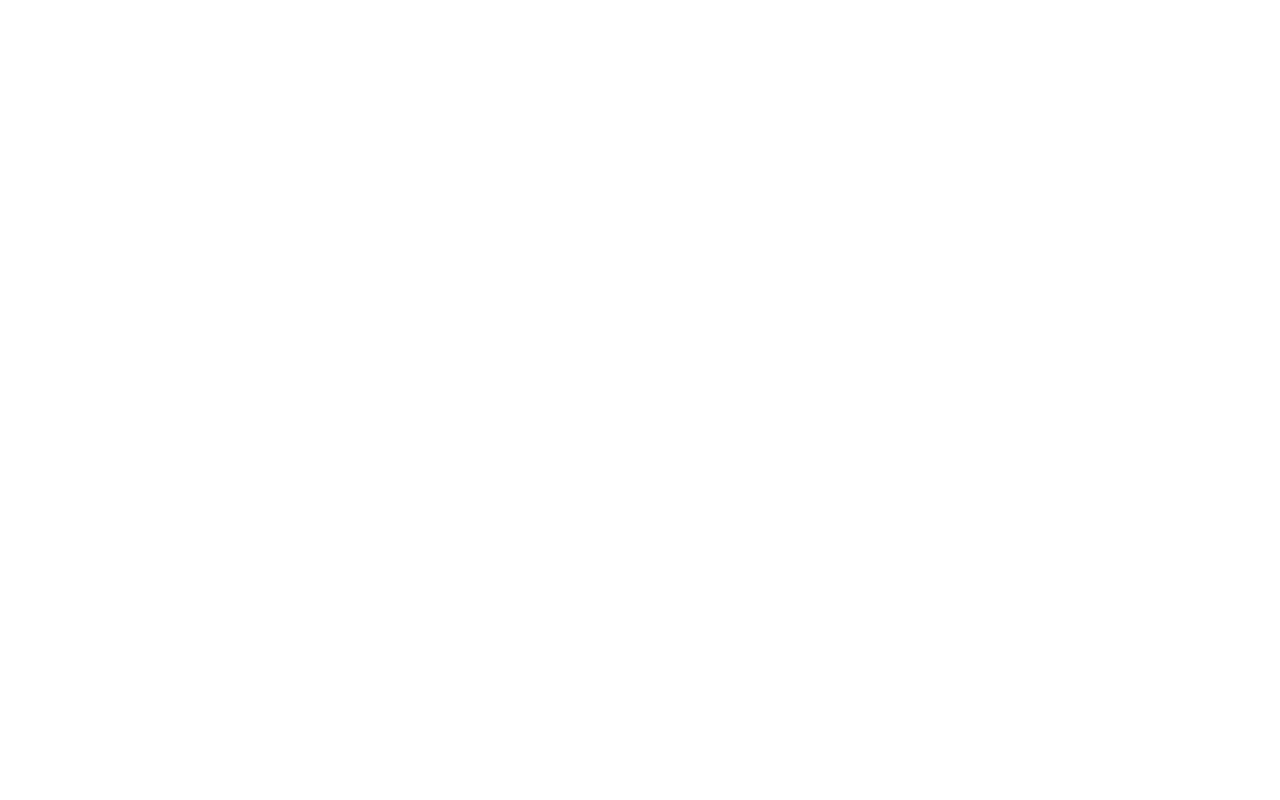
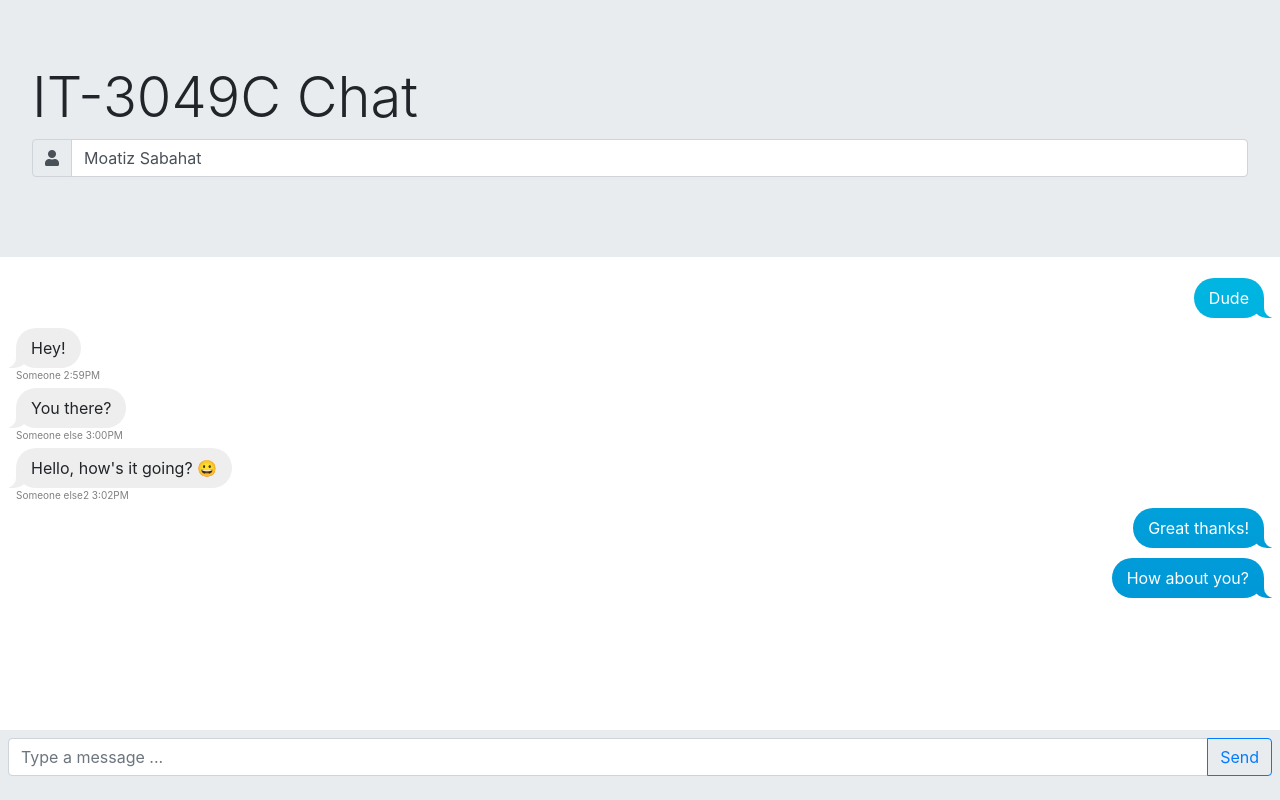
Before and after one commit to IT3049C-Lively-FA23/chatting-application-BurntBrownBoi, a website: page index.html in a window 1280 px wide. Drawn offline with Linux system fonts and the light colour scheme.

Commit message:
Page Layout

```diff
--- a/index.html
+++ b/index.html
@@ -15,15 +15,79 @@
 
     <body>
         <header>
-
+            <div class="jumbotron">
+                <h1 class="display-4">IT-3049C Chat</h1>
+                <div class="input-group mb-3">
+                    <div class="input-group-prepend">
+                        <span class="input-group-text">
+                            <i class="fas fa-user"></i>
+                        </span>
+                    </div>
+                    <input id="my-name-input" type="text" class="form-control" placeholder="Name" value="Moatiz Sabahat">
+                </div>
+            </div>
         </header>
 
         <div id="chat">
+            <div class="mine messages">
+                <div class="message">
+                    Dude
+                </div>
+            </div>
+            <div class="yours messages">
+                <div class="message">
+                    Hey!
+                </div>
+                <div class="sender-info">
+                    Someone 2:59PM
+                </div>
+            </div>
 
+            <div class="yours messages">
+                <div class="message">
+                    You there?
+                </div>
+                <div class="sender-info">
+                    Someone else 3:00PM
+                </div>
+            </div>
+
+            <div class="yours messages">
+                <div class="message">
+                    Hello, how's it going? 😀
+                </div>
+                <div class="sender-info">
+                    Someone else2 3:02PM
+                </div>
+            </div>
+
+            <div class="mine messages">
+                <div class="message">
+                    Great thanks!
+                </div>
+            </div>
+
+            <div class="mine messages">
+                <div class="message">
+                    How about you?
+                </div>
+            </div>
         </div>
 
         <footer>
-
+            <div id="chatbar" class="input-group mb-3">
+                <input
+                    type="text"
+                    id="my-message"
+                    class="form-control"
+                    placeholder="Type a message ...">
+                <div class="input-group-append">
+                    <button
+                        class="btn btn-outline-primary"
+                        id="send-button"
+                        type="button">Send</button>
+                </div>
+            </div>
         </footer>
         <!-- Our own Scripts -->
         <script src="resources/js/index.js"></script>
--- a/resources/css/styles.css
+++ b/resources/css/styles.css
@@ -0,0 +1,124 @@
+body,
+html {
+    height: 100vh;
+    overflow: hidden;
+    margin: 0;
+    padding: 0;
+}
+
+body {
+    display: flex;
+    flex-direction: column;
+}
+
+header,
+    footer {
+    background: #e9ecef;
+}
+
+.jumbotron {
+    margin-bottom:0;
+}
+
+footer {
+    padding: 0.5rem
+}
+
+#chat {
+    flex: 1 0 auto;
+    height: 0;
+    overflow-y: auto;
+    padding: 1rem;
+}
+
+/* chat message */
+
+.sender-info {
+  font-size: 10px;
+  margin-top: -5px;
+  color:grey;
+}
+
+.messages {
+  display: flex;
+  flex-direction: column;
+}
+
+.message {
+  border-radius: 20px;
+  padding: 8px 15px;
+  margin-top: 5px;
+  margin-bottom: 5px;
+  display: inline-block;
+}
+
+.yours {
+  align-items: flex-start;
+}
+
+.yours .message {
+  margin-right: 25%;
+  background-color: #eee;
+  position: relative;
+}
+
+.yours .message:before {
+  content: "";
+  position: absolute;
+  z-index: 0;
+  bottom: 0;
+  left: -7px;
+  height: 20px;
+  width: 20px;
+  background: #eee;
+  border-bottom-right-radius: 15px;
+}
+
+.yours .message:after {
+  content: "";
+  position: absolute;
+  z-index: 1;
+  bottom: 0;
+  left: -10px;
+  width: 10px;
+  height: 20px;
+  background: white;
+  border-bottom-right-radius: 10px;
+}
+
+.mine {
+  align-items: flex-end;
+}
+
+.mine .message {
+  color: white;
+  margin-left: 25%;
+  background: linear-gradient(to bottom, #00D0EA 0%, #0085D1 100%);
+  background-attachment: fixed;
+  position: relative;
+}
+
+.mine .message:before {
+  content: "";
+  position: absolute;
+  z-index: 0;
+  bottom: 0;
+  right: -8px;
+  height: 20px;
+  width: 20px;
+  background: linear-gradient(to bottom, #00D0EA 0%, #0085D1 100%);
+  background-attachment: fixed;
+  border-bottom-left-radius: 15px;
+}
+
+.mine .message:after {
+  content: "";
+  position: absolute;
+  z-index: 1;
+  bottom: 0;
+  right: -10px;
+  width: 10px;
+  height: 20px;
+  background: white;
+  border-bottom-left-radius: 10px;
+}
```
